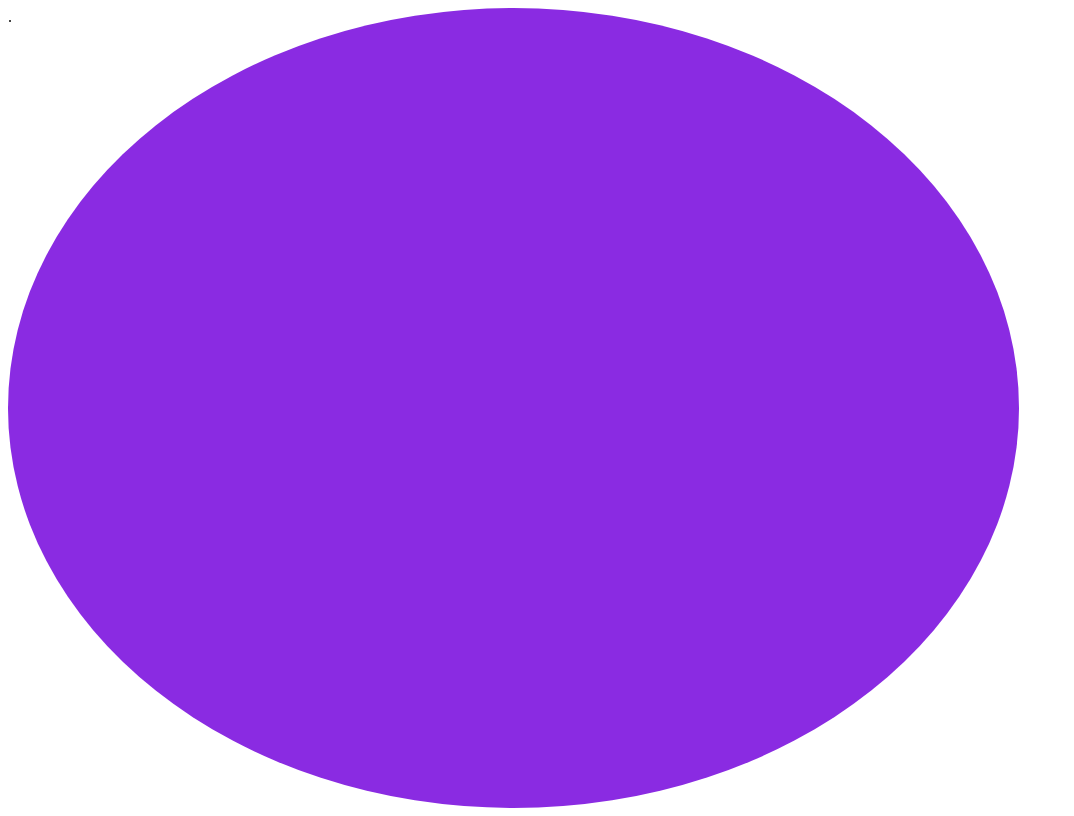
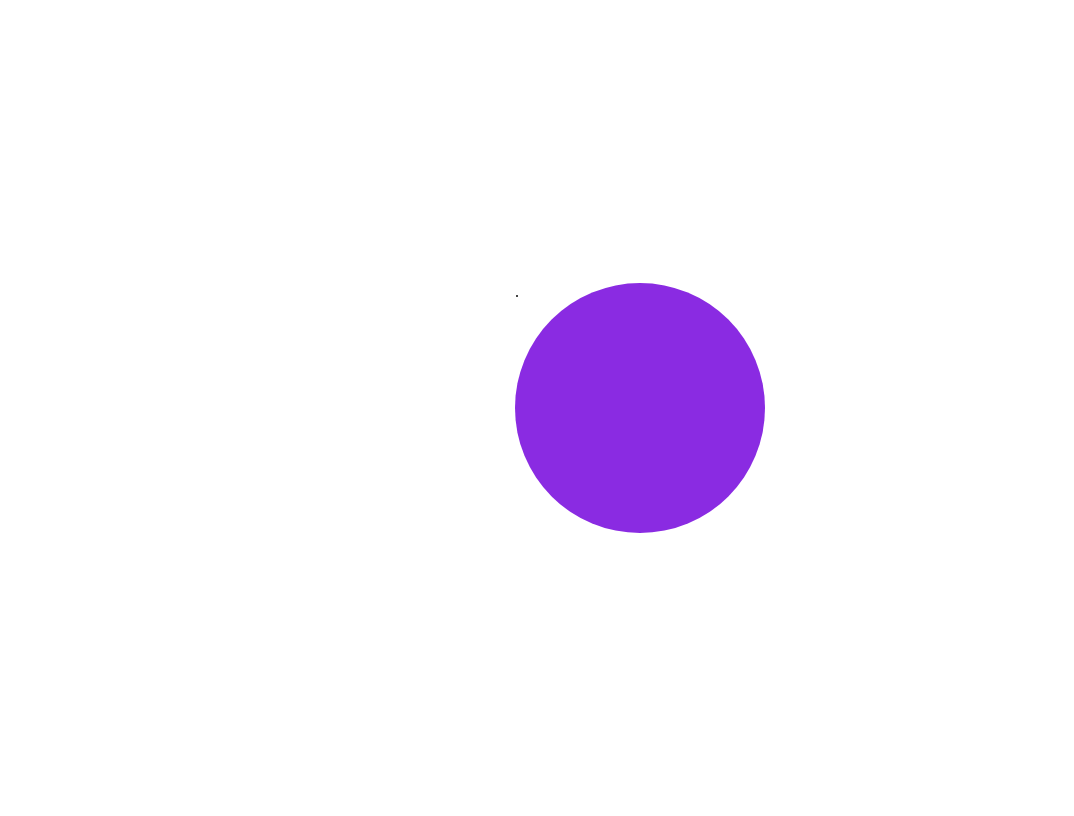
Before and after one commit to Contessafry/es, a plain HTML site: page index.html in a window 1280 px wide. Shown: the whole page, without its empty margins (0-1074 px from the left). Drawn offline with Linux system fonts and the light colour scheme.

Commit message:
feat(html)/add pallino

```diff
--- a/style.css
+++ b/style.css
@@ -1,7 +1,13 @@
+body {
+  height: 100vh;
+  display: flex;
+  align-items: center;
+  justify-content: center;
+}
 div {
   border-radius: 100%;
   display: flex;
-  width: 80%;
-  height: 100vh;
+  width: 250px;
+  height: 250px;
   background-color: blueviolet;
 }
```
